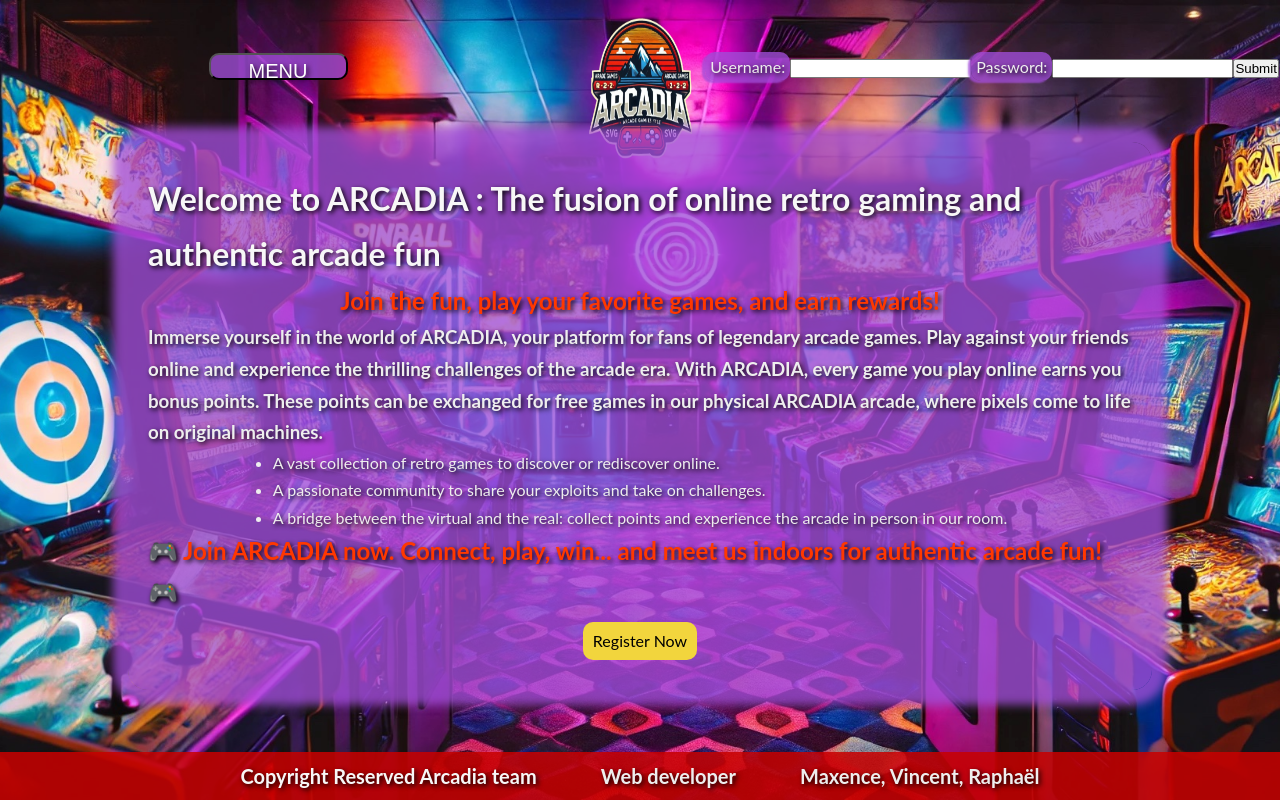
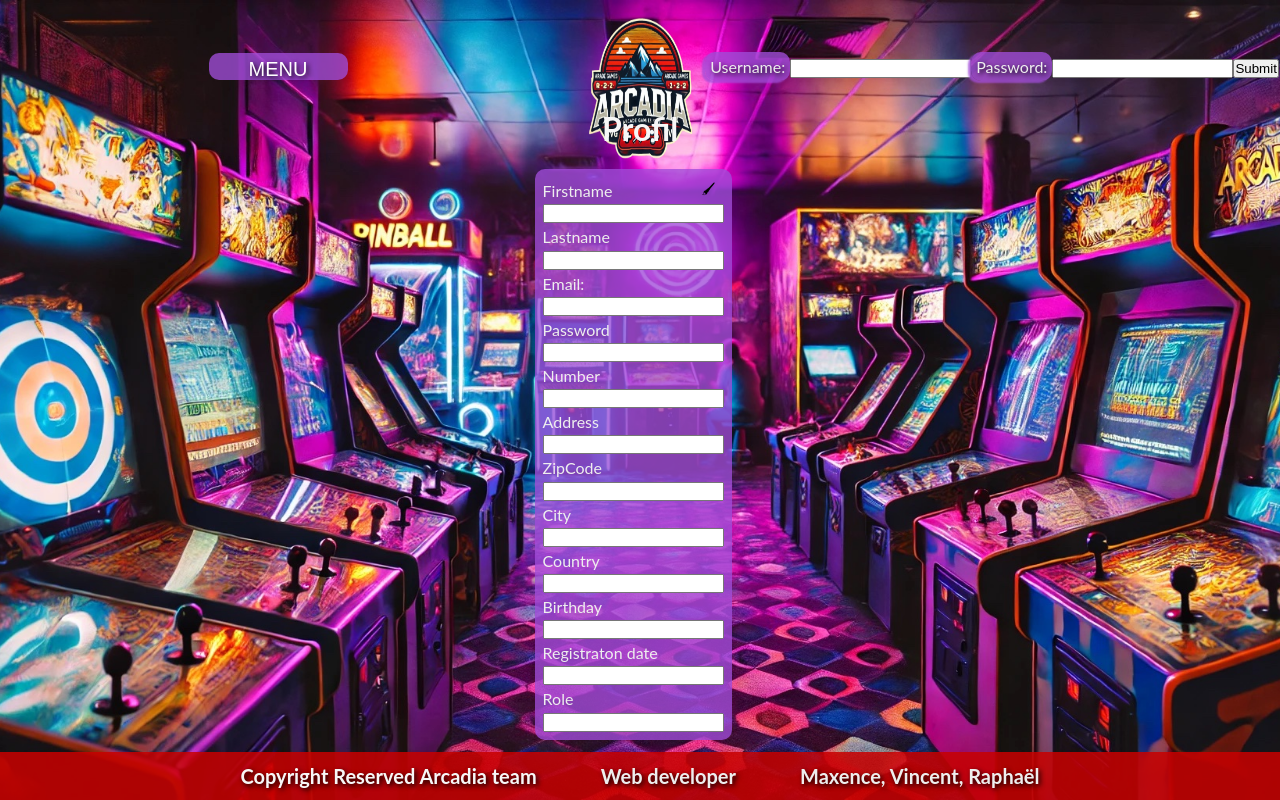
Before and after one commit to rivraph/P3-Arcadia, a React (Vite) app in the folder client/: page /profil in a window 1280 px wide. Built offline with nearby package versions, Linux system fonts and the light colour scheme.

Commit message:
[feat] mise en place de la page profil avec possibilité de modifications

```diff
--- a/client/src/main.tsx
+++ b/client/src/main.tsx
@@ -16,6 +16,7 @@
 // Try creating these components in the "pages" folder
 
 import About from "./pages/About";
+import Profil from "./pages/Profil";
 // import Contact from "./pages/Contact";
 
 /* ************************************************************************* */
@@ -53,6 +54,10 @@
       {
         path: "/Rewards",
         element: <Rewards />,
+      },
+      {
+        path: "/profil",
+        element: <Profil />,
       },
     ],
   },
--- a/client/src/pages/Header.tsx
+++ b/client/src/pages/Header.tsx
@@ -42,7 +42,7 @@
         >
           <li
             className="limenu"
-            onClick={() => handleMenuClick("/MainGame")}
+            onClick={() => handleMenuClick("/profil")}
             onKeyUp={handleKeyPress}
           >
             Profil
--- a/client/src/pages/Profil.tsx
+++ b/client/src/pages/Profil.tsx
@@ -1,9 +1,136 @@
+import { useState } from "react";
 import "../styles/Profil.css";
 
 function Profil() {
+  const [edit, setEdit] = useState(false);
+
+  const toggleSwitch = () => {
+    setEdit(!edit);
+  };
+
+  const handleEditClick = () => {
+    toggleSwitch();
+  };
+
+  const handleKeyPress = (event: React.KeyboardEvent) => {
+    if (event.key === "Enter" || event.key === " ") {
+      console.info("bouton édition appuyé");
+    }
+  };
+
   return (
     <>
-      <h1>Profil</h1>
+      <h1 id="profiltitle">Profil</h1>
+      <div className="profil">
+        <form className="profilform">
+          <label htmlFor="firstname">Firstname</label>
+          <input
+            type="text"
+            id="firstname"
+            name="firstname"
+            readOnly={!edit}
+            required
+          />
+
+          <label htmlFor="lastname">Lastname</label>
+          <input
+            type="text"
+            id="lastname"
+            name="lastname"
+            readOnly={!edit}
+            required
+          />
+
+          <label htmlFor="email">Email:</label>
+          <input
+            type="text"
+            id="email"
+            name="email"
+            readOnly={!edit}
+            required
+          />
+
+          <label htmlFor="password">Password</label>
+          <input
+            type="password"
+            id="password"
+            name="password"
+            readOnly={!edit}
+            required
+          />
+
+          <label htmlFor="number">Number</label>
+          <input
+            type="text"
+            id="number"
+            name="number"
+            readOnly={!edit}
+            required
+          />
+
+          <label htmlFor="address">Address</label>
+          <input
+            type="text"
+            id="address"
+            name="address"
+            readOnly={!edit}
+            required
+          />
+
+          <label htmlFor="zipcode">ZipCode</label>
+          <input
+            type="text"
+            id="zipcode"
+            name="zipcode"
+            readOnly={!edit}
+            required
+          />
+
+          <label htmlFor="city">City</label>
+          <input type="text" id="city" name="city" readOnly={!edit} required />
+
+          <label htmlFor="country">Country</label>
+          <input
+            type="text"
+            id="country"
+            name="country"
+            readOnly={!edit}
+            required
+          />
+
+          <label htmlFor="birthday">Birthday</label>
+          <input
+            type="text"
+            id="birthday"
+            name="birthday"
+            readOnly={!edit}
+            required
+          />
+
+          <label htmlFor="registrationdate">Registraton date</label>
+          <input
+            type="text"
+            id="registrationdate"
+            name="registrationdate"
+            readOnly={!edit}
+            required
+          />
+
+          <label htmlFor="role">Role</label>
+          <input type="text" id="role" name="rolee" readOnly={!edit} required />
+        </form>
+
+        <div className="toggle-button">
+          <button
+            type="button"
+            onClick={handleEditClick}
+            onKeyDown={handleKeyPress}
+            aria-label="Toggle edit mode"
+          >
+            {edit ? "✅" : "🖌"}
+          </button>
+        </div>
+      </div>
     </>
   );
 }
--- a/client/src/styles/Header.css
+++ b/client/src/styles/Header.css
@@ -25,6 +25,7 @@
   border-radius: 10px;
   height: 45%;
   width: 25%;
+  border: none;
   font-size: 20px;
   color: white;
   text-shadow: 2px 2px 5px black;
--- a/client/src/styles/Profil.css
+++ b/client/src/styles/Profil.css
@@ -0,0 +1,20 @@
+.profil {
+  display: flex;
+}
+
+.toggle-button button {
+  border: none;
+  position: relative;
+  top: 5px;
+  right: 30px;
+  background: transparent;
+}
+
+.profilform {
+  background-color: #a14ed9c7;
+  display: flex;
+  flex-direction: column;
+  padding: 0.5em;
+  border-radius: 10px;
+  width: 100%;
+}
```
Also changed, not shown: client/src/pages/Meteorite.tsx (renamed from client/src/pages/FallingObjectsGame.tsx), client/src/pages/WalkingHell.tsx (renamed from client/src/pages/WalkingDead.tsx), 1 other file (tests, documents, lock files or other folders).
